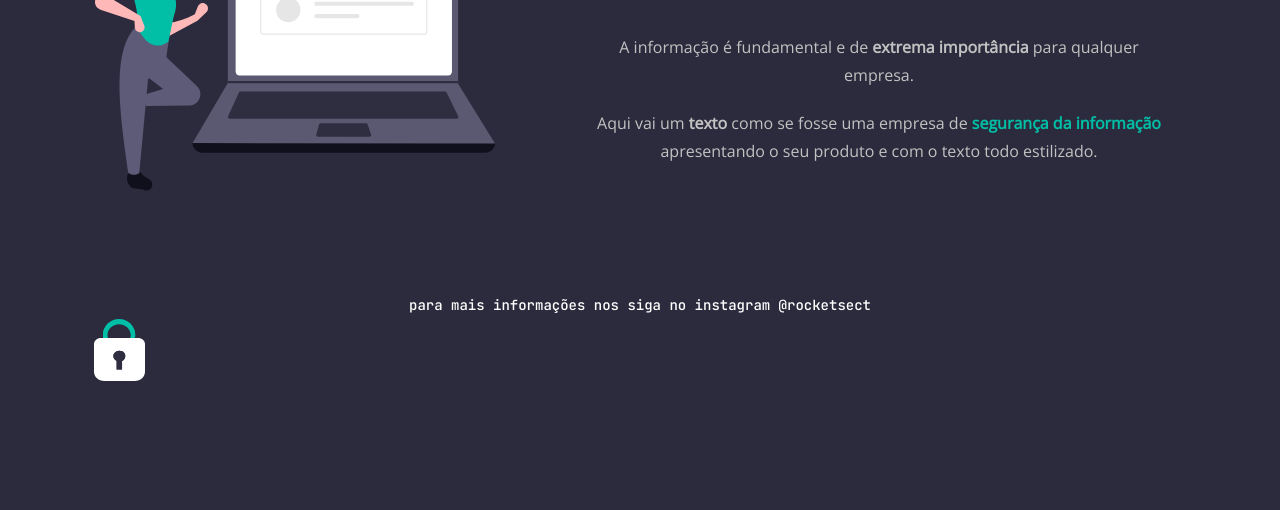
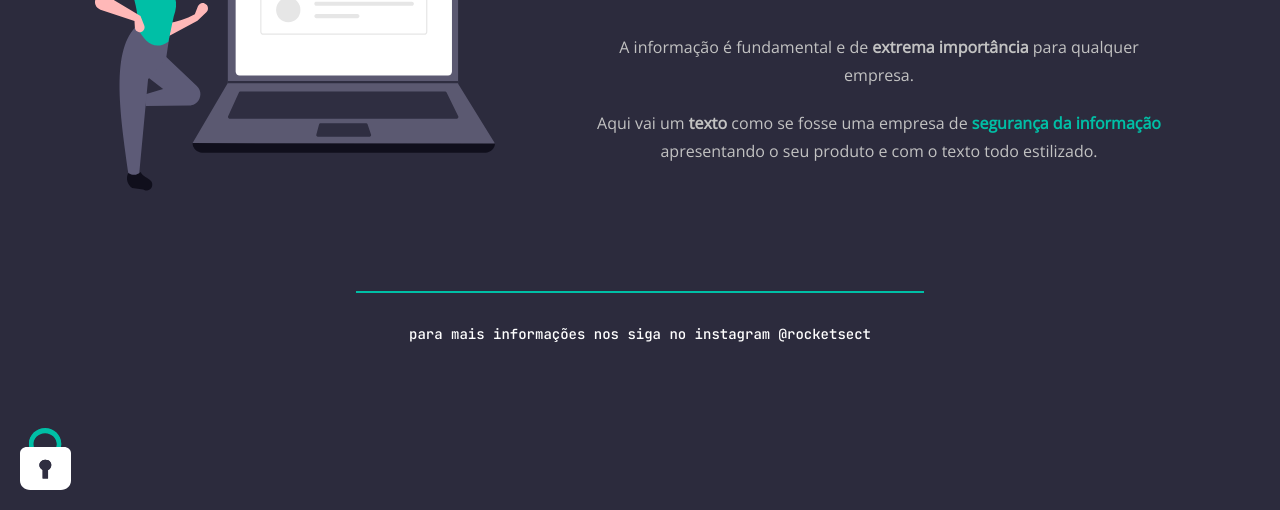
Before and after one commit to joaosillva/rocket-sect, a plain HTML site: page index.html in a window 1280 px wide. Shown: the part 290-800 px from the top of the page. Drawn offline with nearby package versions, Linux system fonts and the light colour scheme.

Commit message:
Posicionar elemento

```diff
--- a/style.css
+++ b/style.css
@@ -93,3 +93,16 @@ footer {
   font-weight: 500;
   line-height: 28px;
 }
+
+#line {
+  width: 568px;
+  height: 0;
+  margin: 0 auto 27px;
+  border: 1px solid #00BFA6;
+}
+
+#padlock {
+  position: fixed;
+  bottom: 20px;
+  left: 20px;
+}
```
